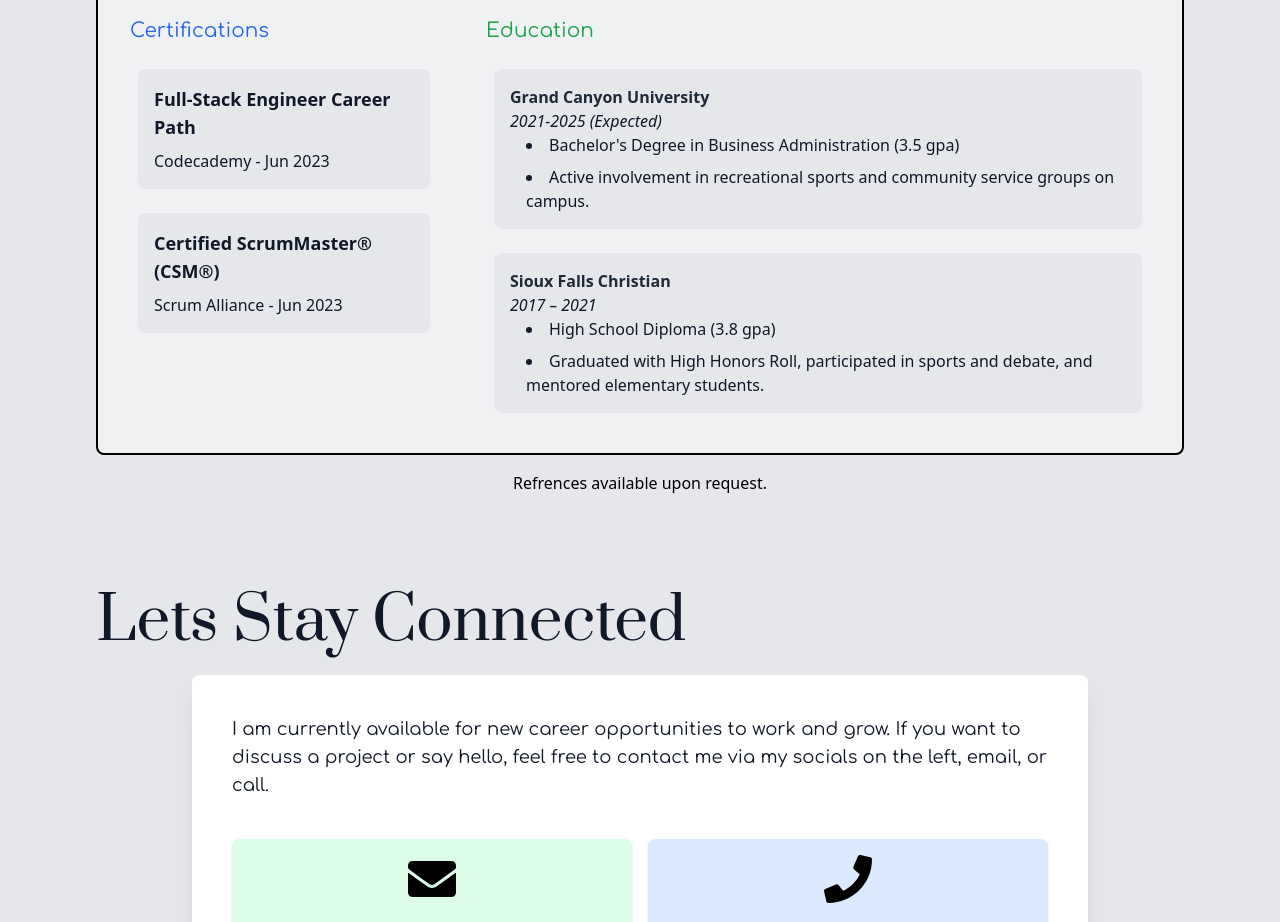
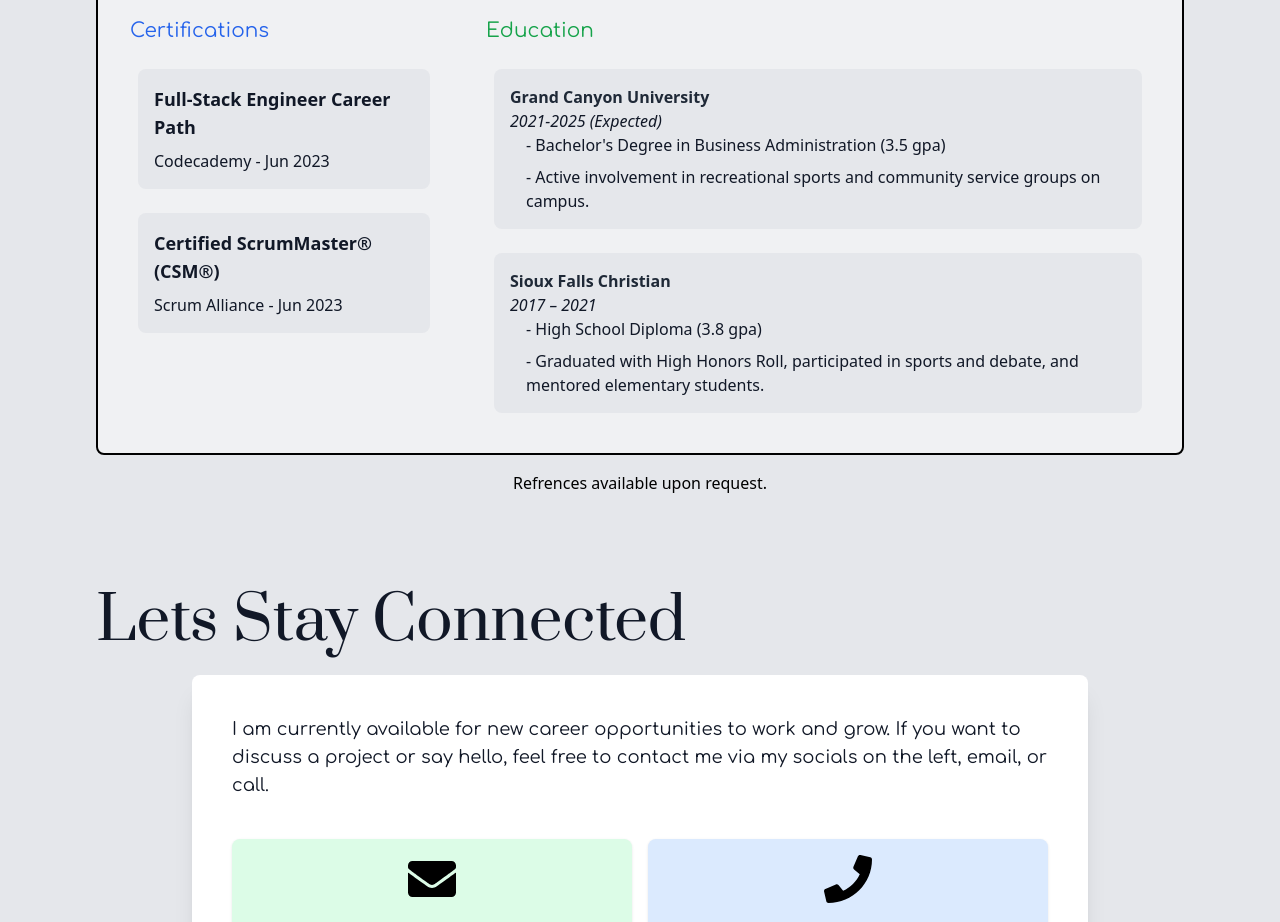
Before and after one commit to dans2177/Portfolio, a React (Create React App) app in the folder portfolio/: page / in a window 1280 px wide. Shown: the part 4420-5342 px from the top of the page. Built offline with nearby package versions, Linux system fonts and the light colour scheme; a web font is replaced by a local one.

Commit message:
Update Resume.jsx

```diff
--- a/portfolio/src/components/Resume.jsx
+++ b/portfolio/src/components/Resume.jsx
@@ -204,14 +204,14 @@
                   {edu.year}
                 </p>
                 <ul className="list-disc list-inside space-y-2">
-                  <li className="text-gray-900 dark:text-gray-300 pl-4 max-w-3xl">
+                  <p className="text-gray-900 dark:text-gray-300 pl-4 max-w-3xl">
                     {" "}
-                    {edu.degree}{" "}
-                  </li>
-                  <li className="text-gray-900 dark:text-gray-300 pl-4 max-w-3xl">
+                    - {edu.degree}{" "}
+                  </p>
+                  <p className="text-gray-900 dark:text-gray-300 pl-4 max-w-3xl">
                     {" "}
-                    {edu.details}{" "}
-                  </li>
+                    - {edu.details}{" "}
+                  </p>
                 </ul>
               </div>
             ))}
```
